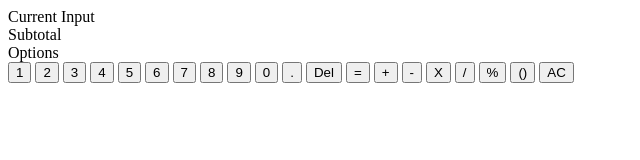
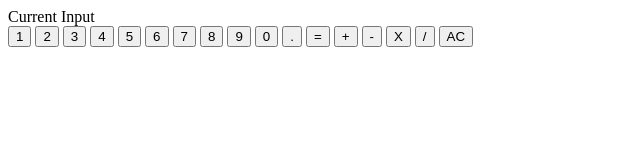
Before and after one commit to CSchechtman/calculator-project, a plain HTML site: page Calculator-v1/index.html in a window 1280 px wide. Shown: the whole page, without its empty margins (0-640 px from the left). Drawn offline with Linux system fonts and the light colour scheme.

Commit message:
Removed unused buttons

```diff
--- a/Calculator-v1/index.html
+++ b/Calculator-v1/index.html
@@ -1,16 +1,16 @@
 <!DOCTYPE html>
 <html lang="en">
+
 <head>
     <meta charset="UTF-8">
     <meta name="viewport" content="width=device-width, initial-scale=1.0">
     <title>Document</title>
     <link rel="stylesheet" href="style.css">
 </head>
+
 <body>
     <div class="container">
         <div class="currentInput">Current Input</div>
-        <div class="subtotal">Subtotal</div>
-        <div class="options">Options</div>
         <div class="buttonBox">
             <button class="number" data-label="1">1</button>
             <button class="number" data-label="2">2</button>
@@ -23,14 +23,11 @@
             <button class="number" data-label="9">9</button>
             <button class="number" data-label="0">0</button>
             <button class="number" data-label=".">.</button>
-            <button class="number" id="delete">Del</button>
             <button class="equals">=</button>
             <button class="operator" operator-label="+">+</button>
             <button class="operator" operator-label="-">-</button>
             <button class="operator" operator-label="X">X</button>
             <button class="operator" operator-label="/">/</button>
-            <button class="operator">%</button>
-            <button class="operator">()</button>
             <button class="allClear">AC</button>
         </div>
     </div>
@@ -38,4 +35,5 @@
 
     <script src='script.js'></script>
 </body>
+
 </html>
--- a/Calculator-v1/style.css
+++ b/Calculator-v1/style.css
@@ -0,0 +1,3 @@
+button .operator{
+
+}
```
